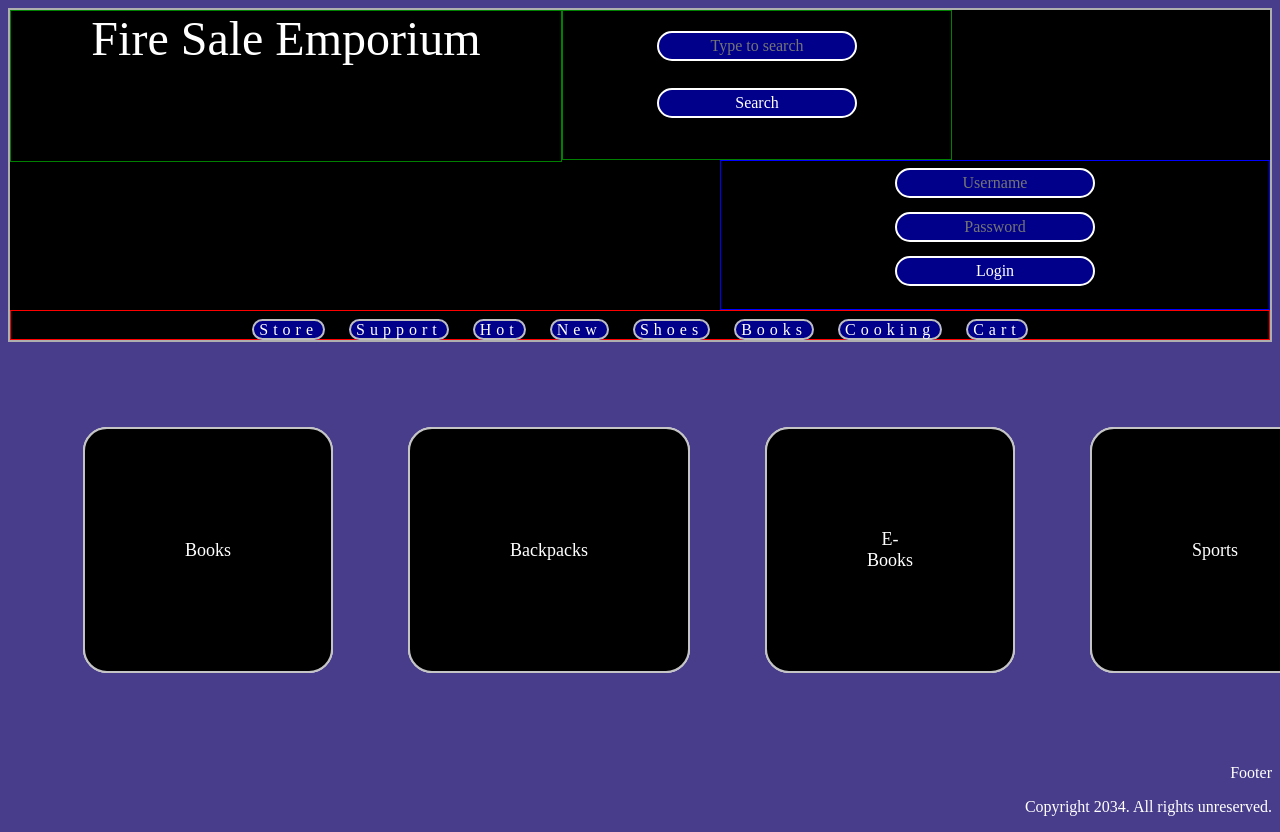
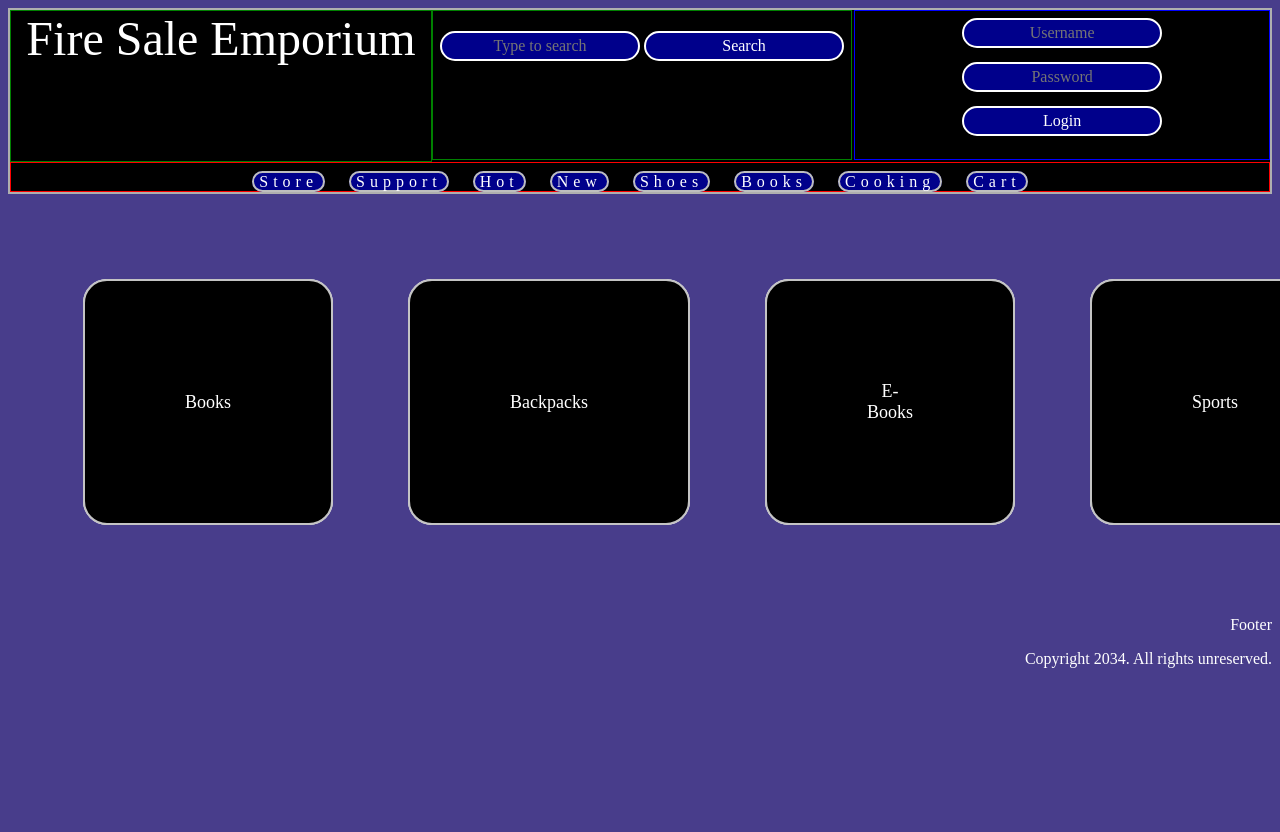
Before and after one commit to lchua2314/E-commerce-Website, a plain HTML site: page index.html in a window 1280 px wide. Shown: the top 832 px of the page. After the commit the page ends 800 px from the top, so only its background shows below. Drawn offline with Linux system fonts and the light colour scheme; a web font is replaced by a local one.

Commit message:
Fixed header widths of box models

```diff
--- a/css/style.css
+++ b/css/style.css
@@ -49,7 +49,7 @@ header {
     display: inline-block;
     position: relative;
     float: left;
-    width: 550px;
+    width: 33.3333333333%;
     height: 150px;
     border: 1px solid green;
     padding: 0px;
@@ -70,14 +70,14 @@ header {
     position: relative;
     height: 150px;
     float: center;
-    width: 390px;
+    width: 33.3333333333%;
     border: 1px solid green;
     padding: 0px;
     margin: 0px auto;
 }
 
 .searchBar input {
-    margin-top: 20px;
+    margin: 20px auto;
 }
 
 #loginBox {
@@ -85,16 +85,12 @@ header {
     float: right;
     display: inline-block;
     position: relative;
-    width: 550px;
+    width: 33%;
     height: 150px;
     border: 1px solid blue;
     padding: 0px;
     margin: 0px auto;
     font-family: "Taviraj";
-}
-
-#loginBox span {
-    display: inline;
 }
 
 input {
```
Also changed, not shown: index.html (+1 -0 lines).
